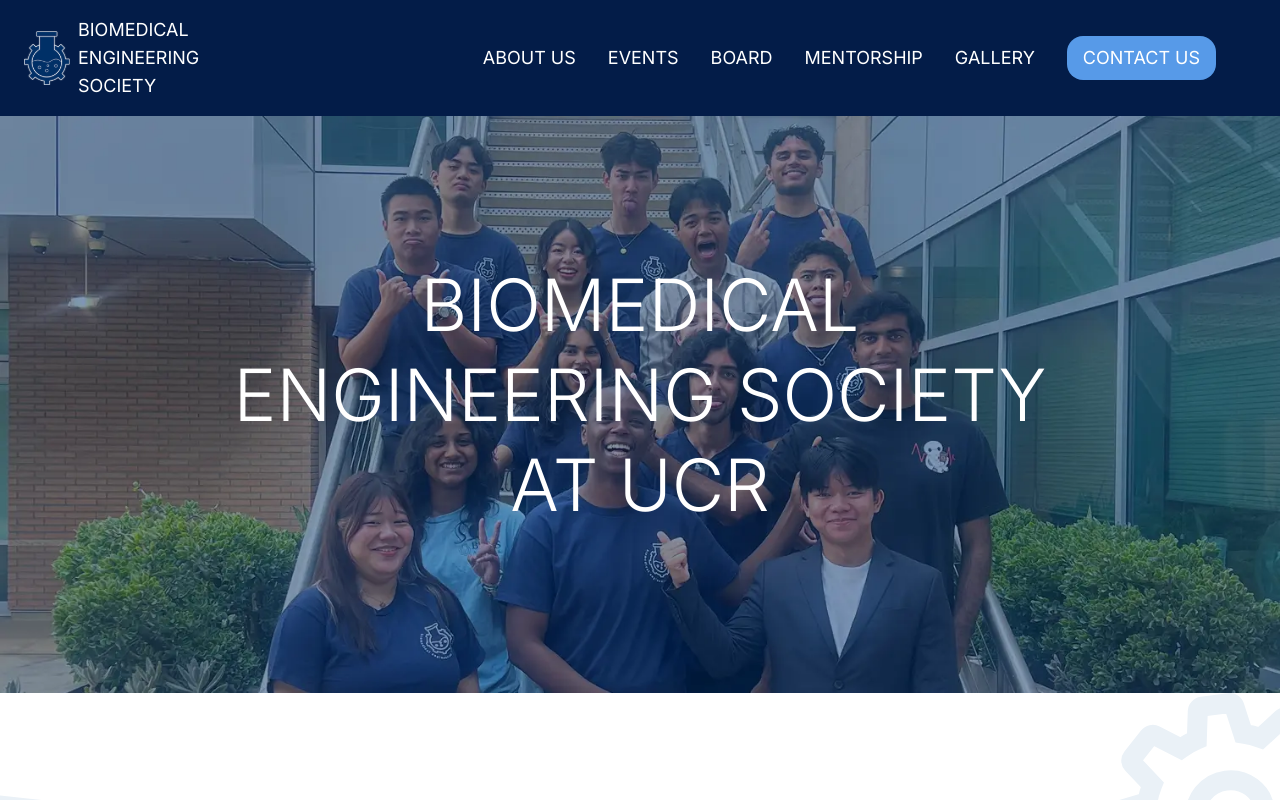
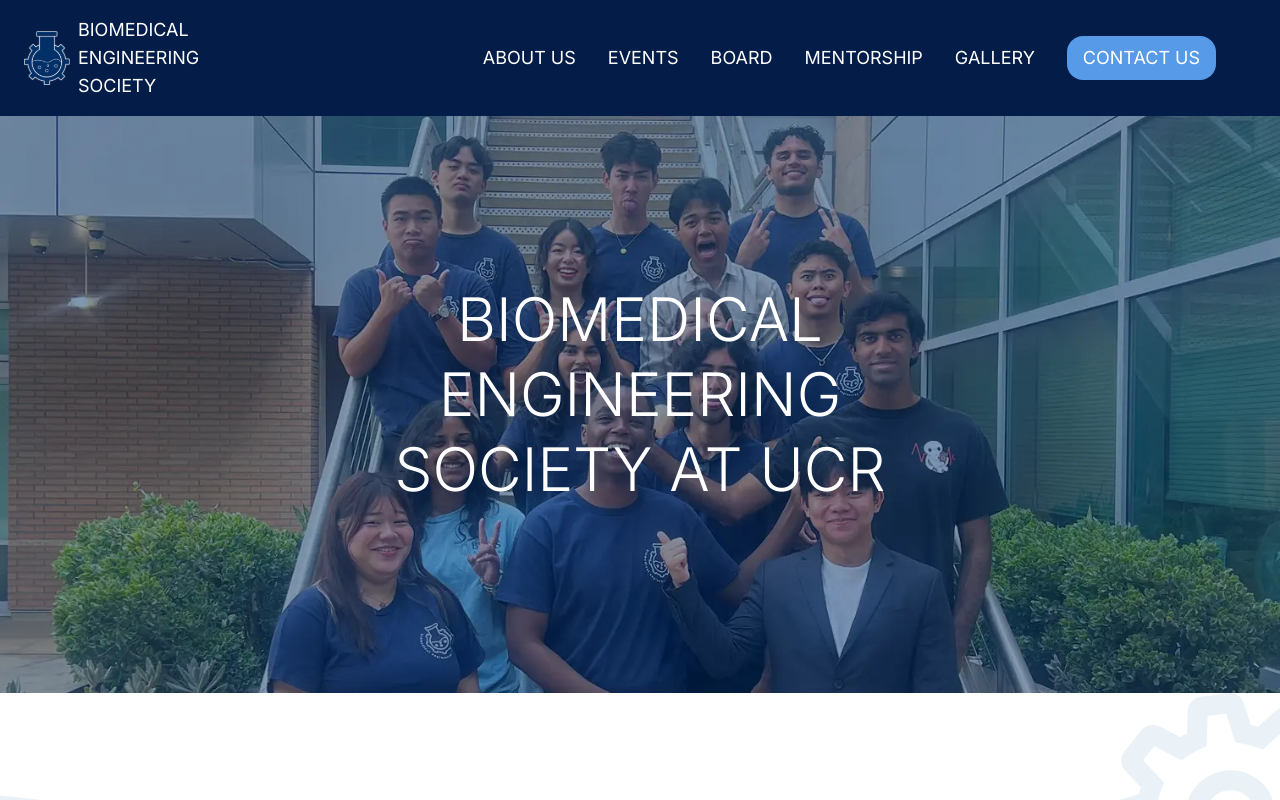
Before and after one commit to acm-ucr/bmes-website, a Next.js app: page / in a window 1280 px wide. Shown: the top 800 px of the page. Built offline with nearby package versions, Linux system fonts and the light colour scheme.

Commit message:
made changes to header

```diff
--- a/src/components/Header.tsx
+++ b/src/components/Header.tsx
@@ -21,7 +21,7 @@ const Header = ({ title, image, mobileImage, subtitle }: HeaderProps) => {
       />
 
       <div className="absolute inset-0 flex items-center justify-center text-center">
-        <div className="sm:text-10xl flex w-2/3 flex-col text-center text-7xl leading-tight font-light text-white">
+        <div className="lg:text-10xl flex flex-col place-self-center text-center text-4xl leading-tight font-light text-white sm:w-2/3 md:text-6xl lg:w-1/2">
           {title}
           <div
             className={`mt-5 text-5xl font-light text-white ${page === "/mentorship" ? "italic underline" : ""}`}
```
